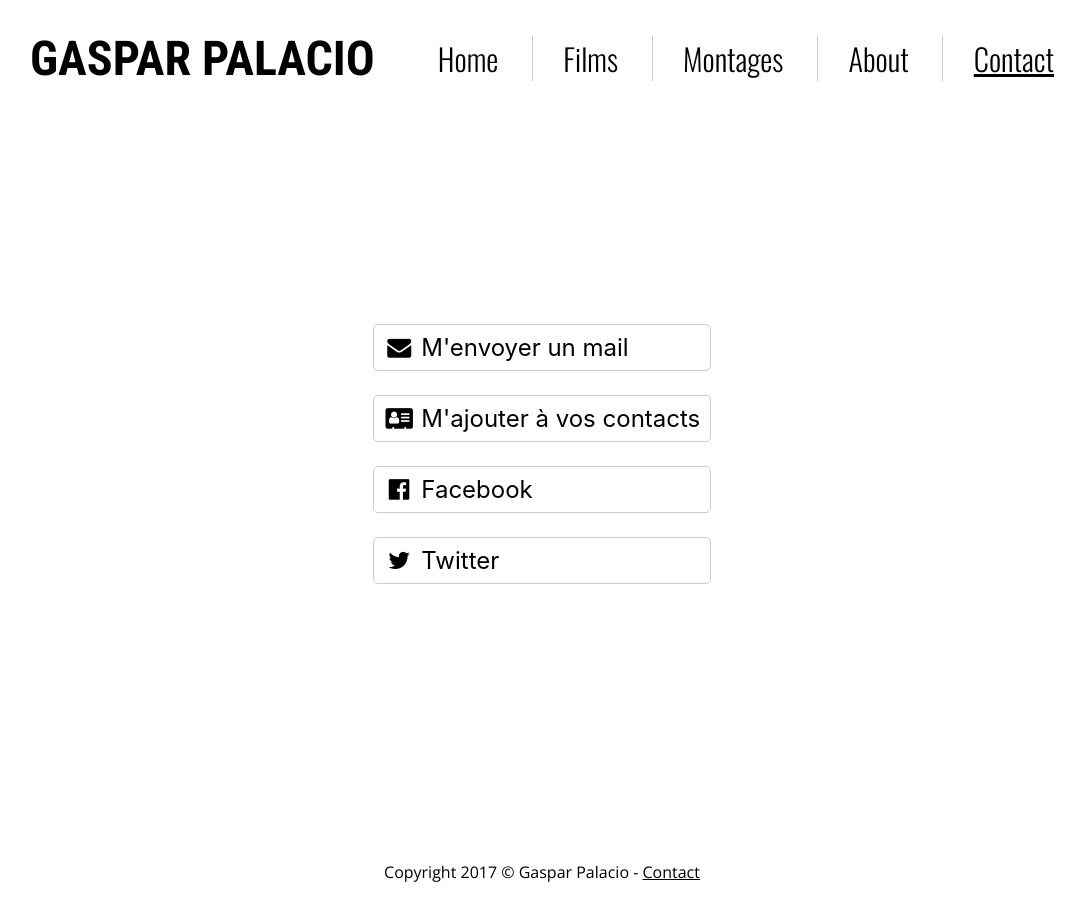
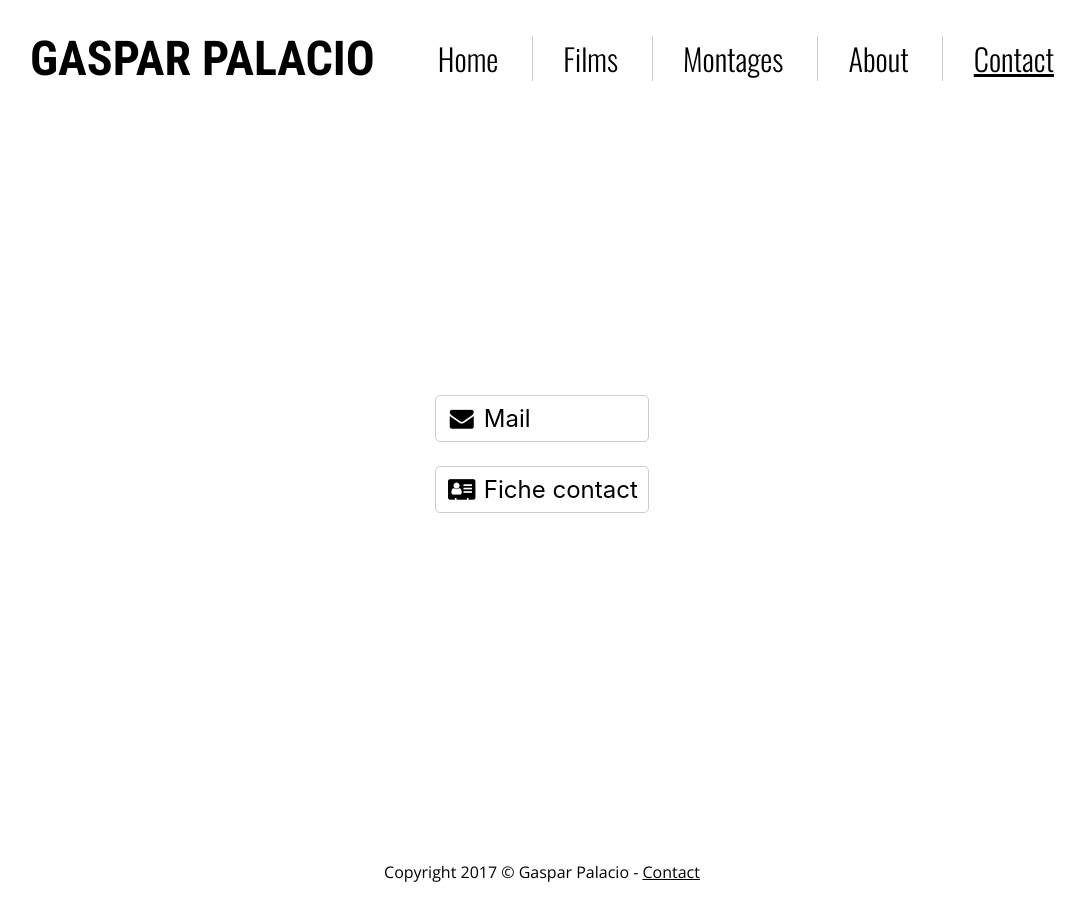
Before and after one commit to Rapsag8/Rapsag8.github.io, a Jekyll site: the page built from pages/contact.html, in a window 1280 px wide. Shown: the whole page, without its empty margins (98-1183 px from the left). Built offline with Jekyll 4.4.1, drawn with Linux system fonts in a browser that asks for light colours; nearby versions of some CDN libraries.

Commit message:
Update contact.html

```diff
--- a/pages/contact.html
+++ b/pages/contact.html
@@ -6,18 +6,10 @@ container: flex
 <main class="contact">
   <div class="contact-buttons">
     <a href="mailto:gaspar.p@hotmail.fr">
-      <i class="fa fa-fw fa-envelope" aria-hidden="true"></i> M'envoyer un mail
+      <i class="fa fa-fw fa-envelope" aria-hidden="true"></i> Mail
     </a>
     <a href="/static/Gaspar Palacio.vcf">
-      <i class="fa fa-fw fa-address-card" aria-hidden="true"></i> M'ajouter à vos contacts
+      <i class="fa fa-fw fa-address-card" aria-hidden="true"></i> Fiche contact
     </a>
-    <div>
-      <a href="https://www.facebook.com/gaspar.palacio.121">
-        <i class="fa fa-fw fa-facebook-official" aria-hidden="true"></i> Facebook
-      </a>
-      <a href="https://twitter.com/GasPalacio">
-        <i class="fa fa-fw fa-twitter" aria-hidden="true"></i> Twitter
-      </a>
-    </div>
   </div>
 </main>
```
